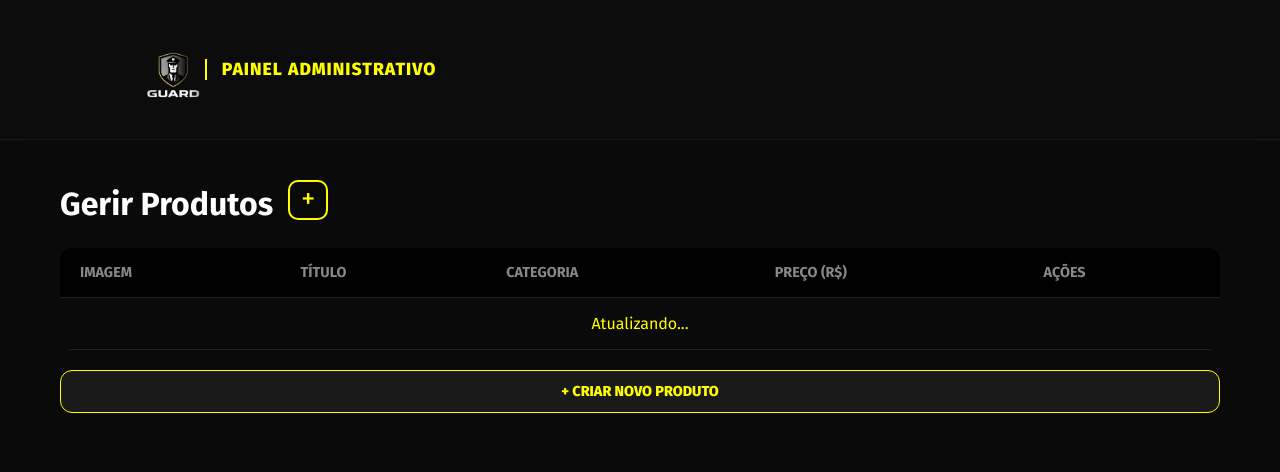
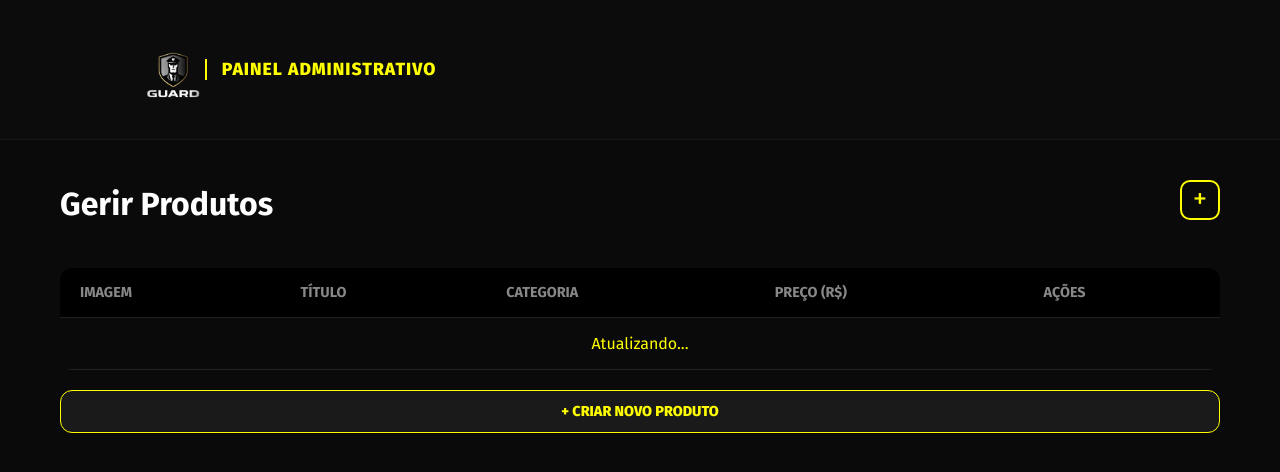
Before and after one commit to vizon1/site-test-development, a plain HTML site: page Guard Site/admin.html in a window 1280 px wide. Drawn offline with Linux system fonts and the light colour scheme; no server answers.

Commit message:
Update admin.html

```diff
--- a/Guard Site/admin.html
+++ b/Guard Site/admin.html
@@ -29,8 +29,9 @@
     <main style="max-width: 1200px; margin: 180px auto 40px; padding: 0 20px;">
 
         <div style="display: flex; align-items: center; justify-content: space-between; margin-bottom: 20px;">
-            <div style="display: flex; align-items: center; gap: 15px;">
+            <div style="display: flex; align-items: center; justify-content: space-between; margin-bottom: 20px; width: 100%;">
                 <h1 style="margin-bottom: 0;">Gerir Produtos</h1>
+
                 <a href="criar-anuncio.html" style="text-decoration: none;">
                     <button class="btn-novo-anuncio-quadrado" title="Criar Novo Anúncio">+</button>
                 </a>
```
